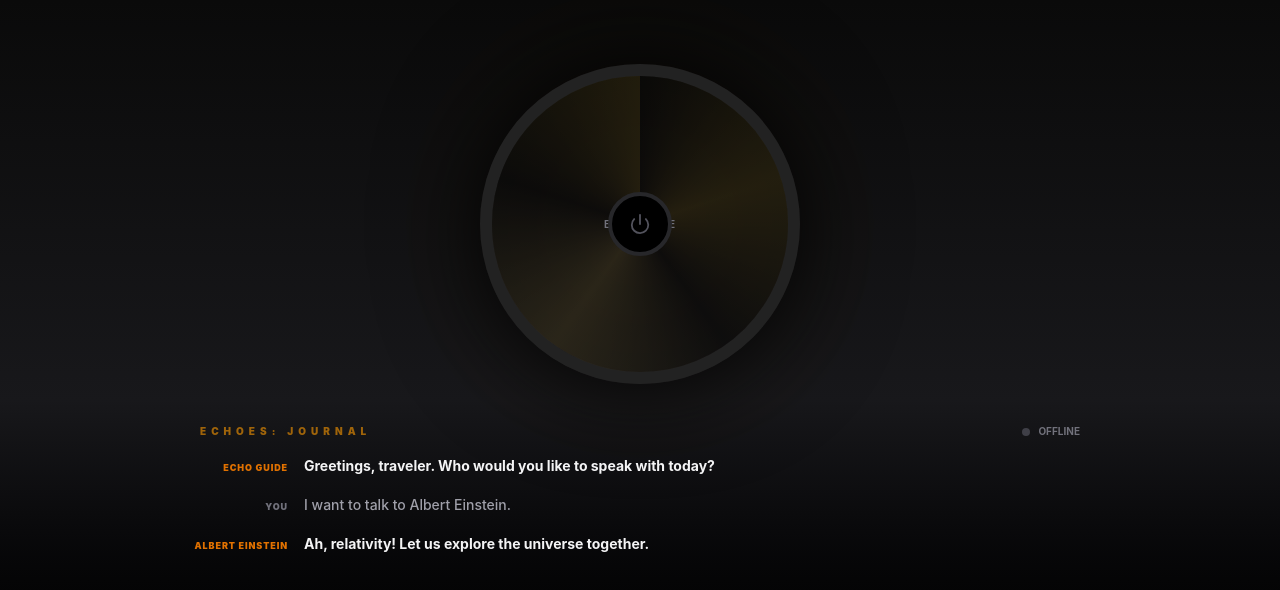
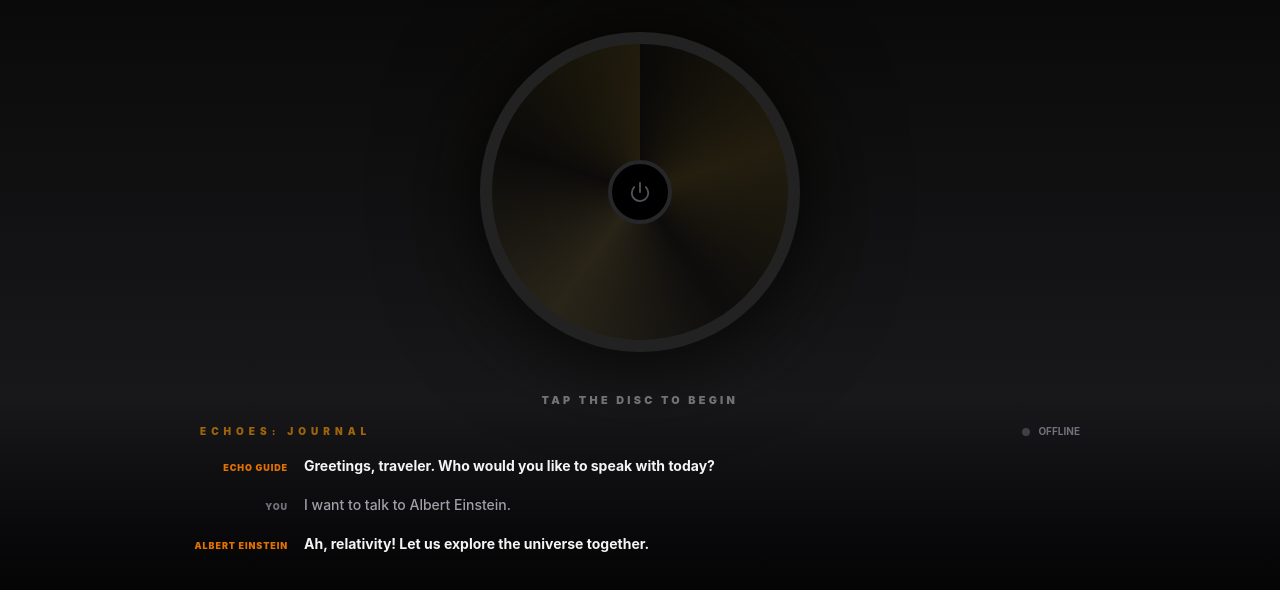
Before and after one commit to angelatyk/speakwith, a React (Vite) app in the folder frontend/: page / in a window 1280 px wide. Shown: the top 590 px of the page. Built offline with nearby package versions, Linux system fonts and the light colour scheme.

Commit message:
Removed text behind power button and added status text.

```diff
--- a/frontend/src/components/CoreDisc.tsx
+++ b/frontend/src/components/CoreDisc.tsx
@@ -5,16 +5,25 @@ type CoreDiscProps = {
 	onToggleSession: () => void;
 	avatarUrl?: string;
 	figureName?: string;
+	isModelSpeaking?: boolean;
+	isUserSpeaking?: boolean;
 };
 
-export default function CoreDisc({ isActive, onToggleSession, avatarUrl, figureName }: CoreDiscProps) {
+export default function CoreDisc({ isActive, onToggleSession, avatarUrl, figureName, isModelSpeaking, isUserSpeaking }: CoreDiscProps) {
+	const getStatusText = () => {
+		if (!isActive) return "Tap the disc to begin";
+		if (isModelSpeaking) return figureName || "Echo Guide";
+		if (isUserSpeaking) return "Listening...";
+		return "Standing by";
+	};
+
 	return (
+		<div className="flex flex-col items-center">
 			<div className="core-disc-wrapper">
-			{/* 🔶 High-Intensity Rotating Signal Ring */}
+				{/* Rotating Signal Ring */}
 				<svg className={`signal-ring transition-opacity duration-1000 ${isActive ? "opacity-100" : "opacity-0"}`} viewBox="0 0 100 100">
 					<defs>
 						<linearGradient id="ringGradient" x1="0%" y1="0%" x2="100%" y2="0%">
-						{/* Adding a white stop at the start makes the "head" of the line glow much brighter */}
 							<stop offset="0%" stopColor="#fff" stopOpacity="1" />
 							<stop offset="20%" stopColor="var(--color-amber-500)" stopOpacity="1" />
 							<stop offset="100%" stopColor="var(--color-amber-500)" stopOpacity="0" />
@@ -23,30 +32,29 @@ export default function CoreDisc({ isActive, onToggleSession, avatarUrl, figureN
 					<circle cx="50" cy="50" r="48.5" fill="none" stroke="url(#ringGradient)" strokeWidth="1.5" strokeLinecap="round" className="animate-revolve-slow" />
 				</svg>
 
-			{/* 🔶 Soft glow behind disc */}
 				<div className={`disc-glow ${isActive ? "active" : ""}`} />
 
-			{/* 🔘 Main Metallic Disc */}
 				<div className={`disc-metallic ${isActive ? "active" : ""}`}>
-				{/* 1. Brushed Metal Texture Layer */}
 					<div className={`disc-surface ${isActive ? "active" : ""}`} />
 
-				{/* 2. Content Center Layer */}
-				<div className="disc-center">
-					{avatarUrl ? (
-						<img src={avatarUrl} alt={figureName} className={`disc-avatar ${isActive ? "active" : "grayscale opacity-30"}`} />
-					) : (
-						<div className="disc-placeholder">
-							<div className="disc-placeholder-text">{isActive ? "Communion" : "Echo Guide"}</div>
-						</div>
-					)}
-				</div>
+					<div className="disc-center">{avatarUrl && <img src={avatarUrl} alt={figureName} className={`disc-avatar ${isActive ? "active" : "grayscale opacity-30"}`} />}</div>
 
-				{/* 3. Central Power Button Overlay */}
 					<button className={`disc-power-btn ${isActive ? "active" : ""}`} onClick={onToggleSession} aria-label="Toggle session">
 						{isActive ? <X size={24} className="text-white" /> : <Power size={22} className="text-zinc-600" />}
 					</button>
 				</div>
 			</div>
+
+			<div className="mt-8 text-center h-8 flex items-center justify-center">
+				<span
+					className={`
+                    text-[11px] font-black uppercase tracking-[0.3em] transition-all duration-700
+                    ${isActive ? "text-amber-500 opacity-100" : "text-white opacity-60 animate-pulse-slow"}
+                `}
+				>
+					{getStatusText()}
+				</span>
+			</div>
+		</div>
 	);
 }
--- a/frontend/src/index.css
+++ b/frontend/src/index.css
@@ -218,3 +218,19 @@ svg circle {
   transform-box: fill-box;
   transform-origin: 50% 50%;
 }
+
+@keyframes pulse-slow {
+  0%, 100% {
+    opacity: 0.3;
+    transform: scale(0.98);
+  }
+
+  50% {
+    opacity: 0.7;
+    transform: scale(1);
+  }
+}
+
+.animate-pulse-slow {
+  animation: pulse-slow 3s ease-in-out infinite;
+}
```
Lines whose indentation alone changed are shown as unchanged.
